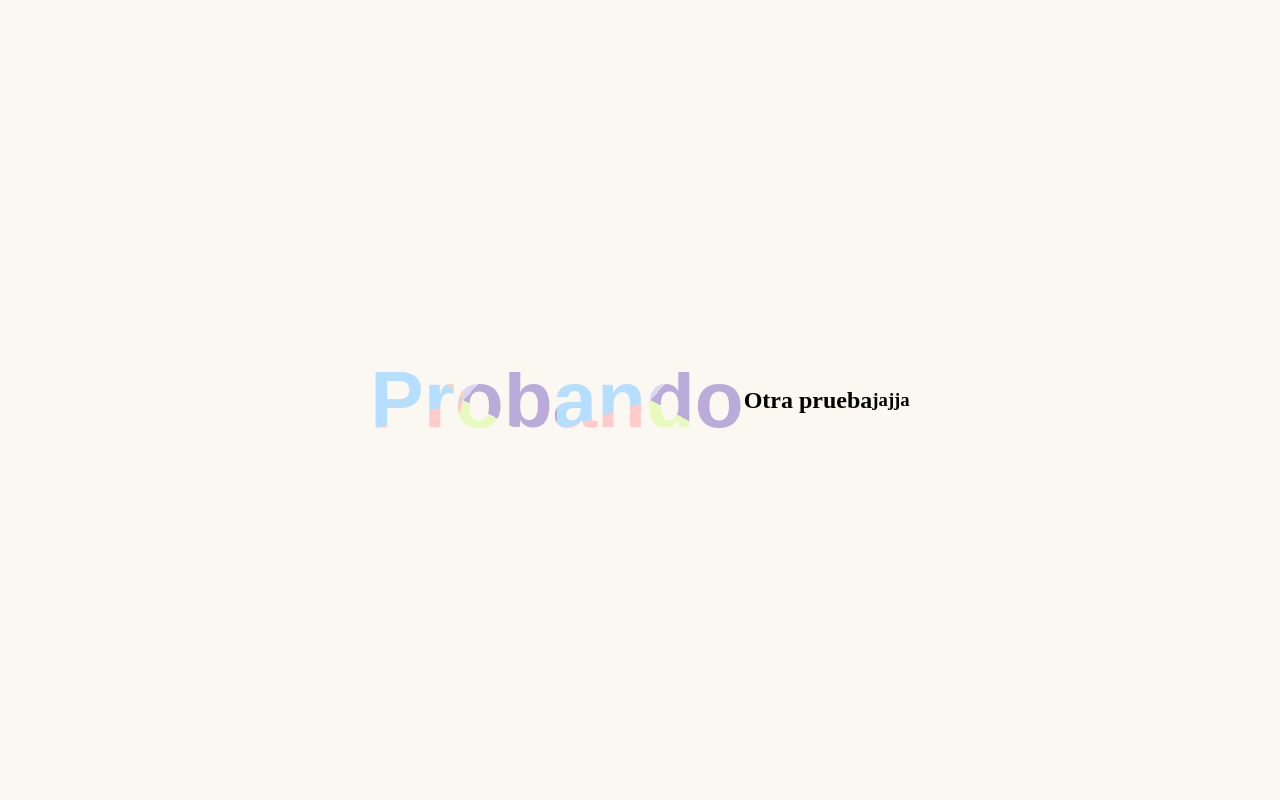
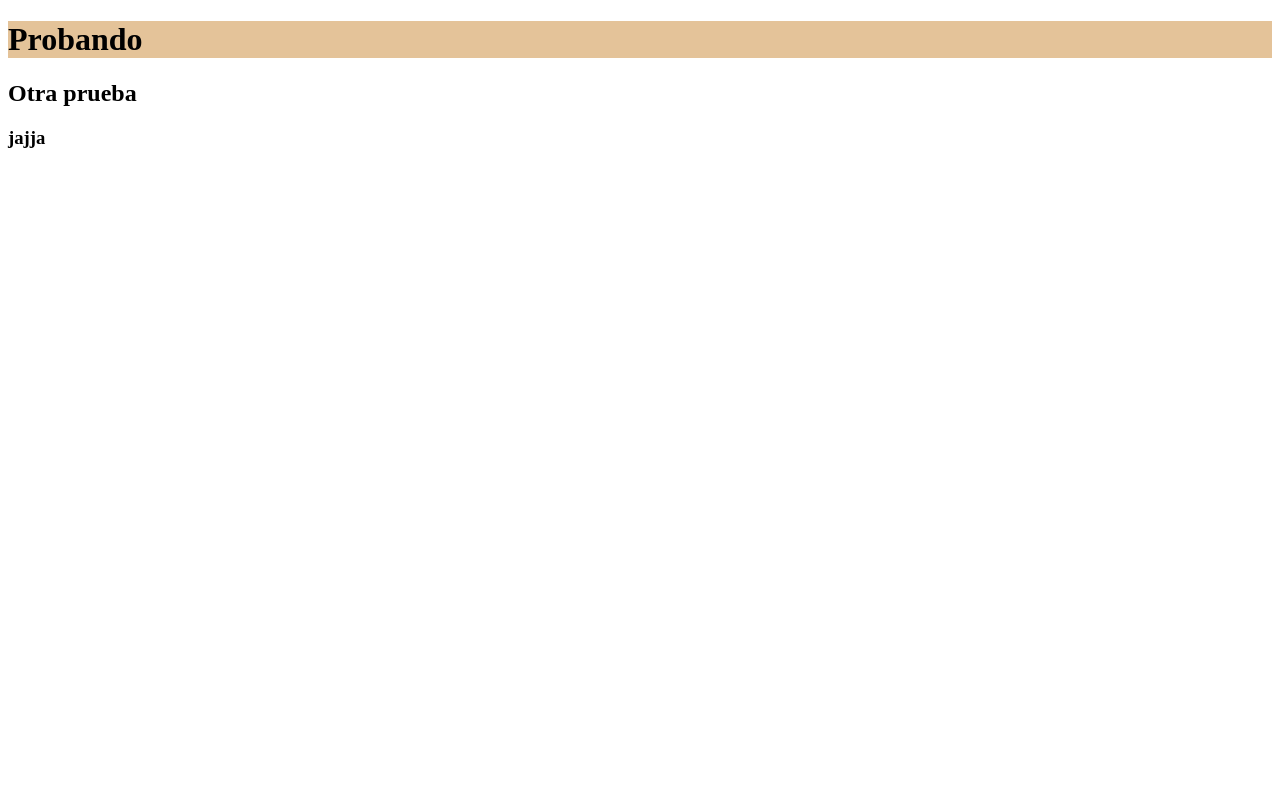
Before and after one commit to CrisCuevas84/Peleles, a Django app: page / in a window 1280 px wide. Run offline with Django 3.2, Linux system fonts and the light colour scheme.

Commit message:
css facil

```diff
--- a/lad_cobras/settings.py
+++ b/lad_cobras/settings.py
@@ -123,6 +123,7 @@ USE_TZ = False
 STATIC_URL = '/static/'
 STATIC_ROOT = os.path.join(BASE_DIR, "static/")
 
+
 # Default primary key field type
 # https://docs.djangoproject.com/en/3.2/ref/settings/#default-auto-field
 
--- a/peleles/static/css/style.css
+++ b/peleles/static/css/style.css
@@ -1,73 +1,5 @@
 
 
-* {
-    margin: 0;
-    padding: 0;
+h1{
+    background-color: rgb(228, 195, 153);
 }
-
-body {
-    height: 100vh;
-    width: 100vw;
-    background-color: #FBF8F1;
-    display: flex;
-    align-items: center;
-    justify-content: center;
-}
-
-h1 {
-    font-family: 'Poppins', sans-serif;
-    font-size: 10vmin;
-    line-height: 7vmin;
-}
-
-.gradient-text {
-    color: transparent;
-    background: conic-gradient(
-        #D9D7F1 12%,
-        #BAABDA 12%, #BAABDA 33%,
-        #E7FBBE 33%, #E7FBBE 55%,
-        #FFCBCB 55%, #FFCBCB 70%,
-        #B5DEFF 70%, #B5DEFF 87%,
-        #F7D1BA 87%);
-    background-size: 50%;
-    background-clip: text;
-    -webkit-background-clip: text;
-
-    animation: expand-rev 0.5s ease forwards;
-
-    cursor: pointer;
-}
-
-.gradient-text:hover {
-    animation: expand 0.5s ease forwards;
-}
-
-@keyframes expand {
-    0% {
-        background-size: 50%;
-        background-position: 0 0;
-    }
-    20% {
-        background-size: 55%;
-        background-position: 0 1em;
-    }
-    100% {
-        background-size: 325%;
-        background-position: -10em -4em;
-    }
-}
-
-@keyframes expand-rev {
-    0% {
-        background-size: 325%;
-        background-position: -10em -4em;
-    }
-    20% {
-        background-size: 55%;
-        background-position: 0 1em;
-    }
-    100% {
-        background-size: 50%;
-        background-position: 0 0;
-    }
-}
--- a/peleles/templates/index.html
+++ b/peleles/templates/index.html
@@ -10,7 +10,7 @@
     <title>Document</title>
 </head>
 <body>
-    <h1 class="gradient-text">Probando<h1><br>
+    <h1>Probando<h1>
     <h2>Otra prueba</h2>
     <h3>jajja</h3>
 </body>
```
Also changed, not shown: lad_cobras/static/css/style.css (deleted, +0 -72 lines), lad_cobras/static/style.css (deleted, +0 -72 lines).
